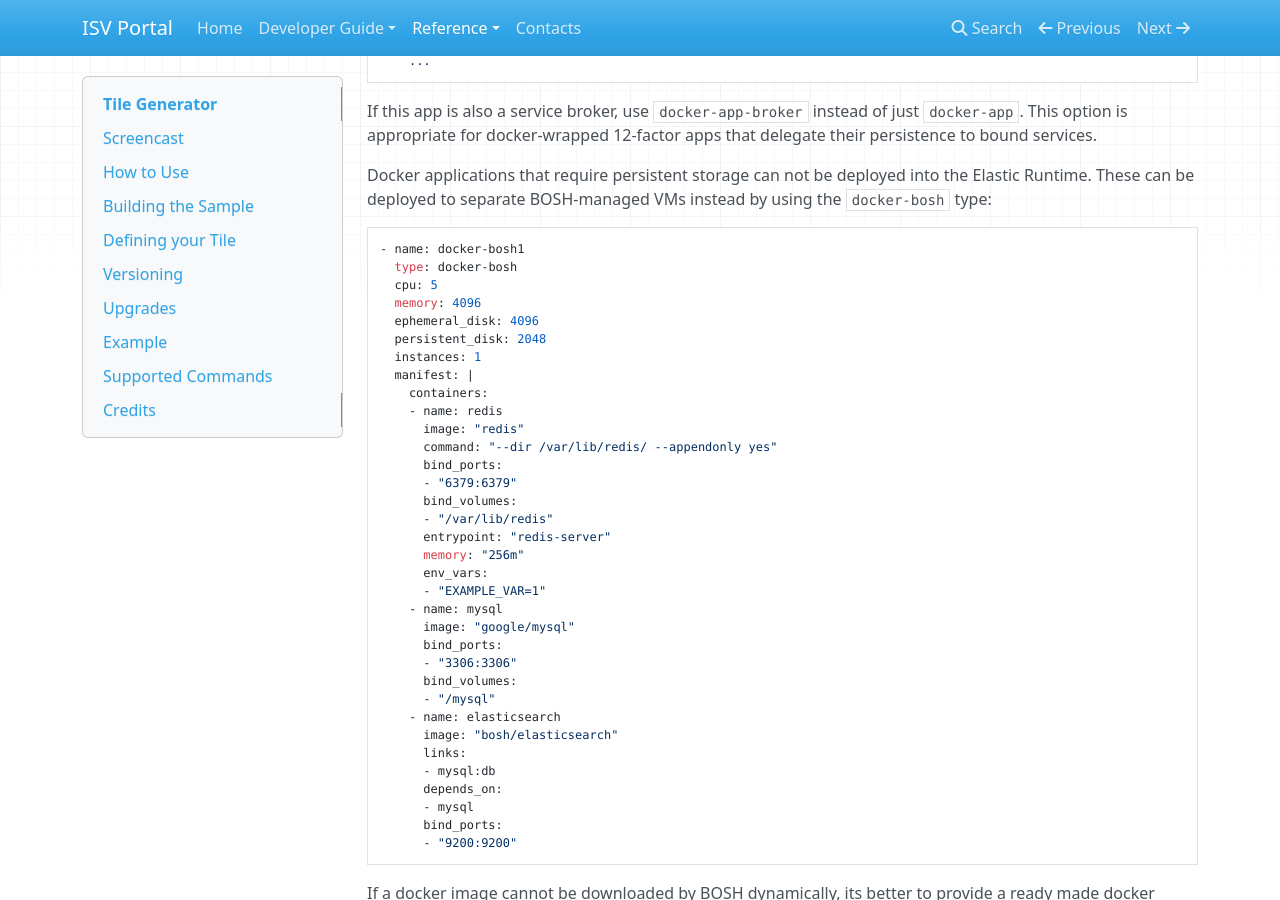
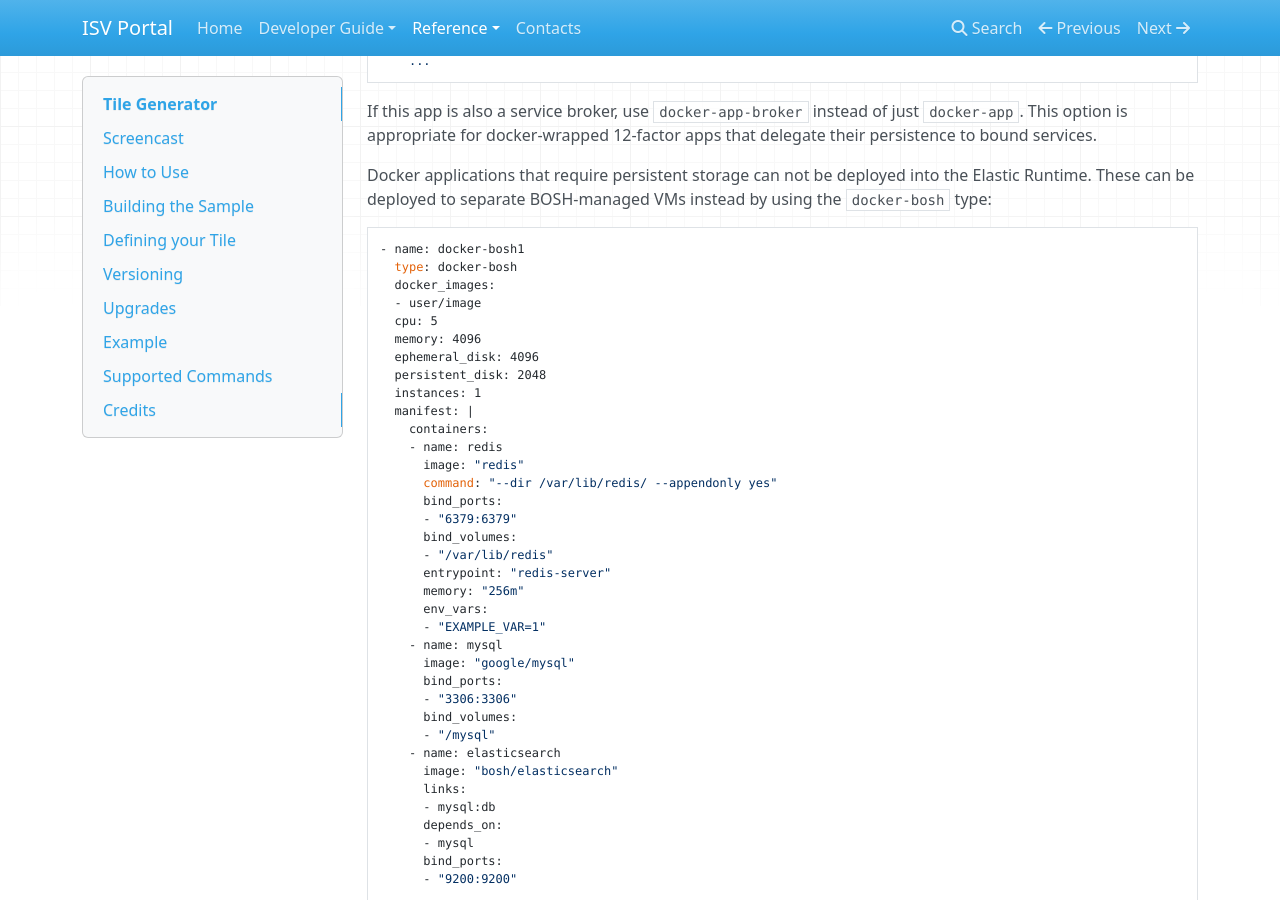
Before and after one commit to vmware-archive/isv-portal, an MkDocs documentation site: the page built from docs/tile-generator.md, in a window 1280 px wide and 900 px high, scrolled down 7185 px. Built offline with MkDocs 1.6.1, drawn with Linux system fonts in a browser that asks for light colours; nearby versions of some CDN libraries; old or Windows-style settings are respelled for this version of MkDocs.

Commit message:
Add req'd docker_images to docker-bosh package.

````diff
--- a/docs/tile-generator.md
+++ b/docs/tile-generator.md
@@ -385,6 +385,8 @@
 ```
 - name: docker-bosh1
   type: docker-bosh
+  docker_images:
+  - user/image
   cpu: 5
   memory: 4096
   ephemeral_disk: 4096
````
